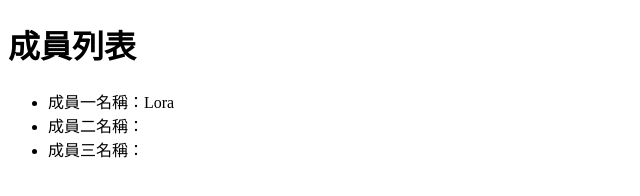
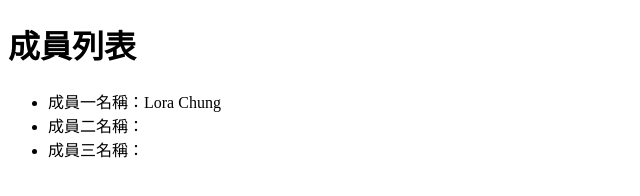
Before and after one commit to lorajhong/teamHW1109, a plain HTML site: page index.html in a window 1280 px wide. Shown: the full height of the page, 0-640 px from the left. Drawn offline with Linux system fonts and the light colour scheme.

Commit message:
修改成員一姓名

```diff
--- a/index.html
+++ b/index.html
@@ -8,7 +8,7 @@
 <body>
     <h1>成員列表</h1>
     <ul>
-        <li>成員一名稱：Lora</li>
+        <li>成員一名稱：Lora Chung</li>
         <li>成員二名稱：</li>
         <li>成員三名稱：</li>
     </ul>
```
